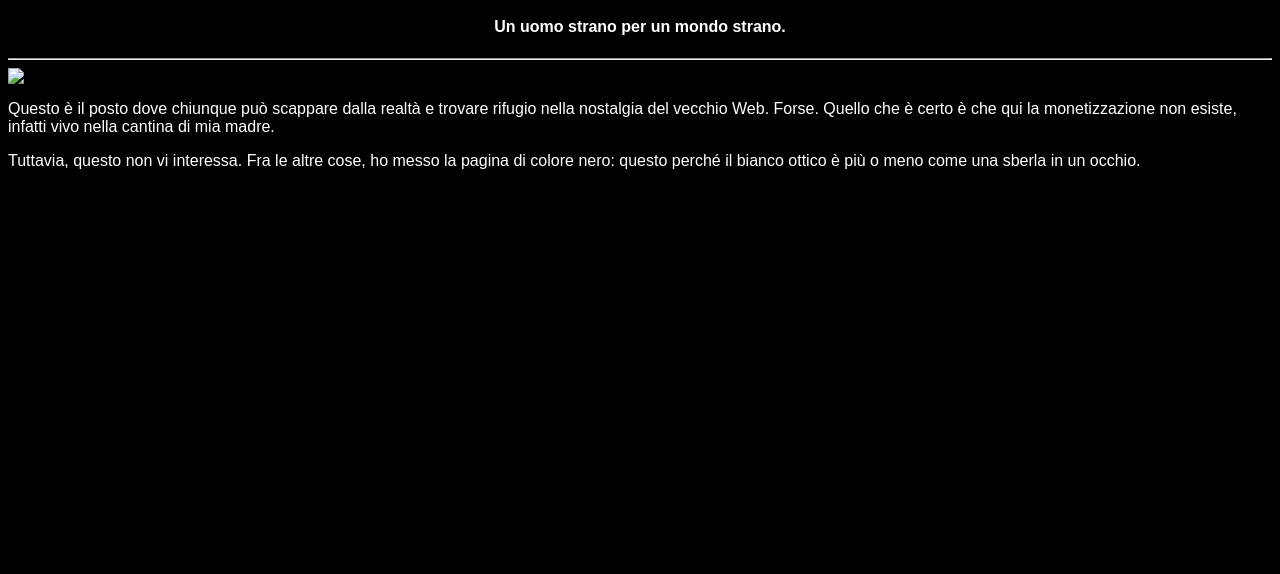
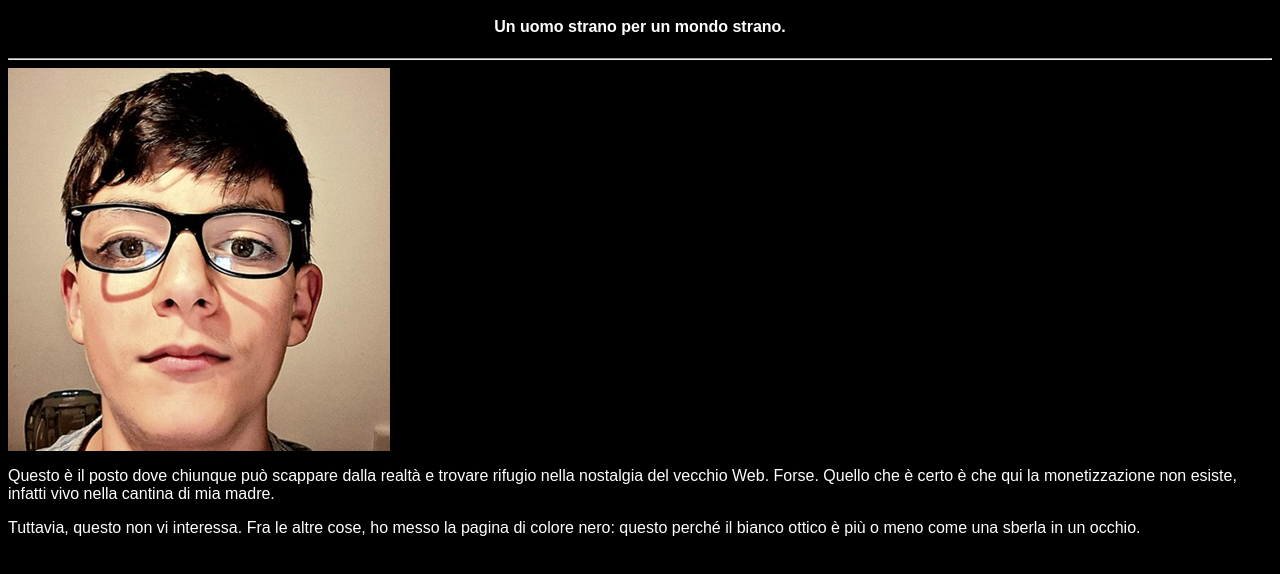
Before and after one commit to hilcon222/w, a plain HTML site: page index.html in a window 1280 px wide. Shown: the part 48-622 px from the top of the page. Drawn offline with Linux system fonts and the light colour scheme; the site is published under a folder, as on GitHub Pages, so addresses that start at the root find nothing.

Commit message:
whoops, img link

```diff
--- a/index.html
+++ b/index.html
@@ -19,7 +19,7 @@
       <h4>Un uomo strano per un mondo strano.</h4>
     </div>
     <hr />
-    <img src="/elia_hic.jpg" class="center" />
+    <img src="elia_hic.jpg" class="center" />
     <p>Questo &egrave; il posto dove chiunque può scappare dalla realt&agrave; e trovare rifugio nella nostalgia del vecchio Web. Forse. Quello che &egrave; certo &egrave; che qui la monetizzazione non esiste, infatti vivo nella cantina di mia madre.</p>
     <p>Tuttavia, questo non vi interessa. Fra le altre cose, ho messo la pagina di colore nero: questo perch&eacute; il bianco ottico &egrave; pi&ugrave; o meno come una sberla in un occhio.</p>
   </body>
```
